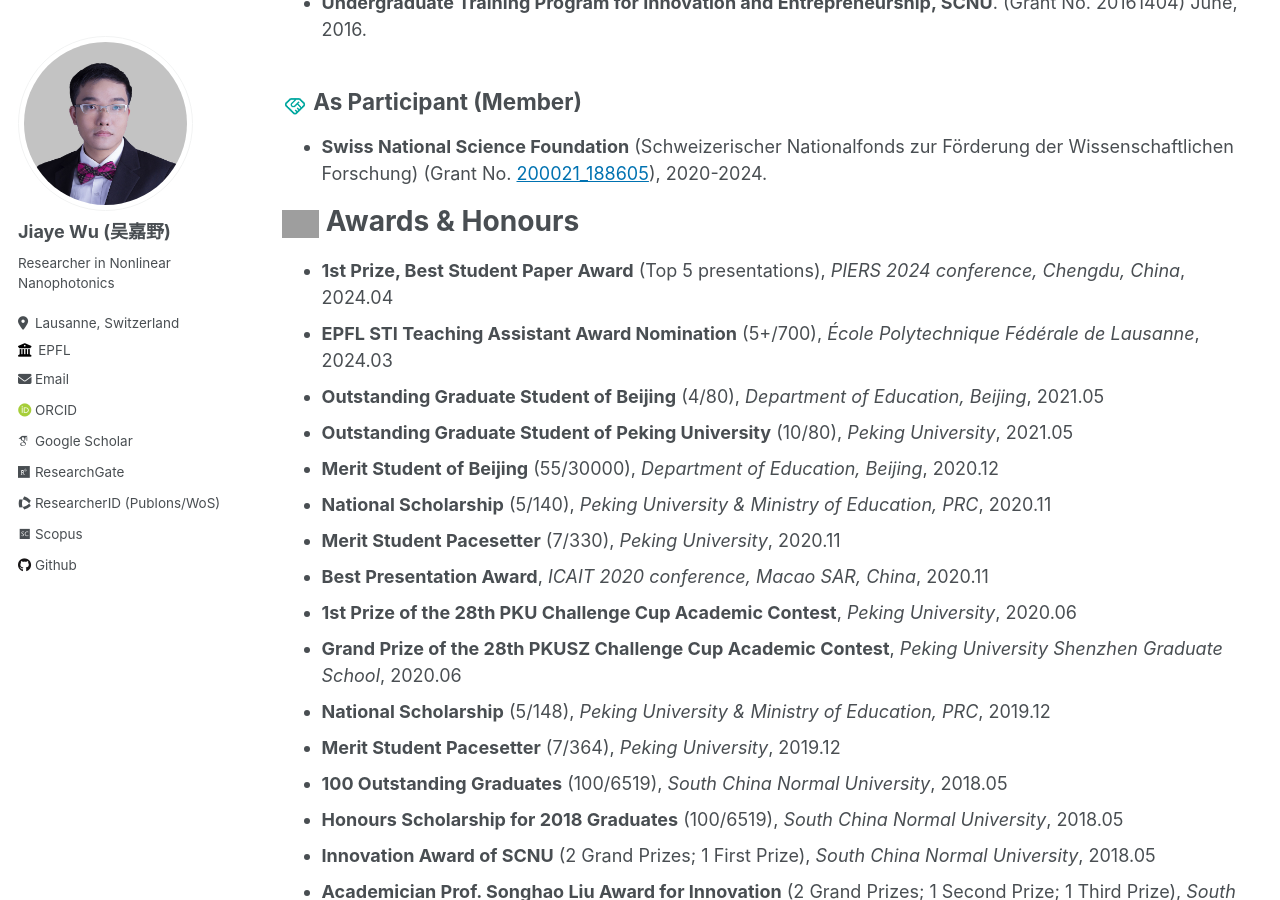
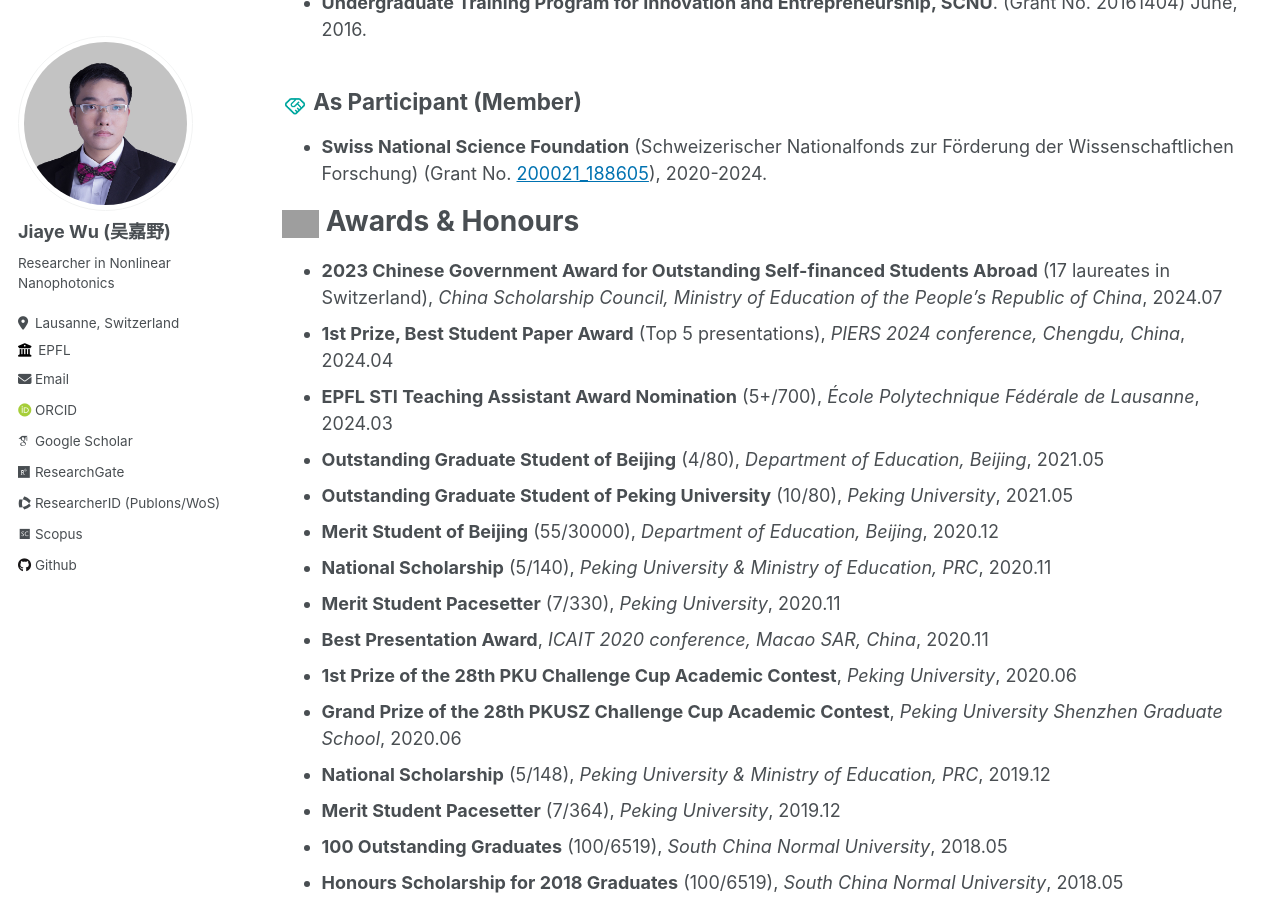
Before and after one commit to jiaye-wu/academicpages-version, a Jekyll site: the page built from _pages/cv.md, in a window 1280 px wide and 900 px high, scrolled down 3500 px. Built offline with Jekyll 4.4.1, drawn with Linux system fonts in a browser that asks for light colours; some web fonts are replaced; grey boxes are pictures that could not be loaded.

Commit message:
Update cv.md

```diff
--- a/_pages/cv.md
+++ b/_pages/cv.md
@@ -84,6 +84,7 @@
 <img src="/images/Start-up.png" style="height: 1em; "> Awards & Honours
 ================
 
+* **2023 Chinese Government Award for Outstanding Self-financed Students Abroad** (17 laureates in Switzerland), *China Scholarship Council, Ministry of Education of the People's Republic of China*,	2024.07
 * **1st Prize, Best Student Paper Award** (Top 5 presentations), *PIERS 2024 conference, Chengdu, China*,	2024.04
 * **EPFL STI Teaching Assistant Award Nomination** (5+/700), *École Polytechnique Fédérale de Lausanne*,	2024.03
 * **Outstanding Graduate Student of Beijing** (4/80), *Department of Education, Beijing*,	2021.05
```
